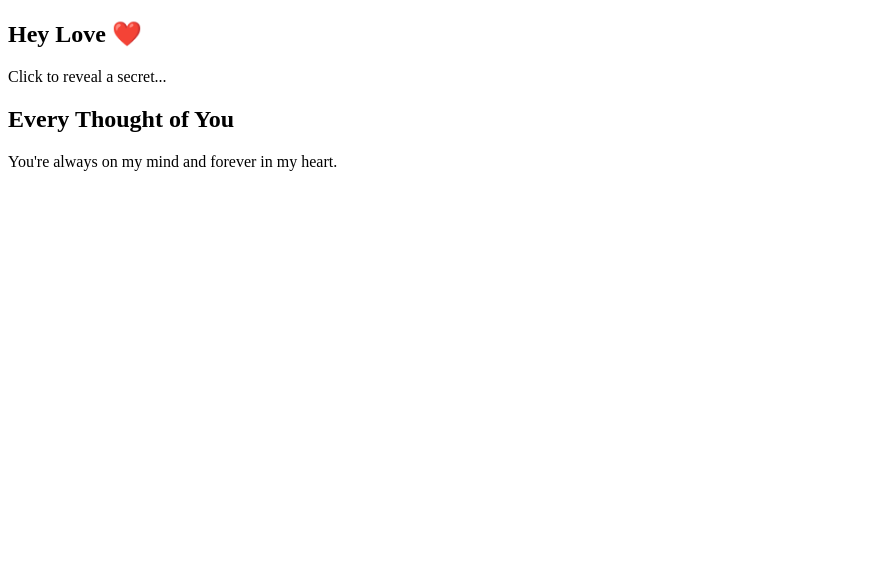
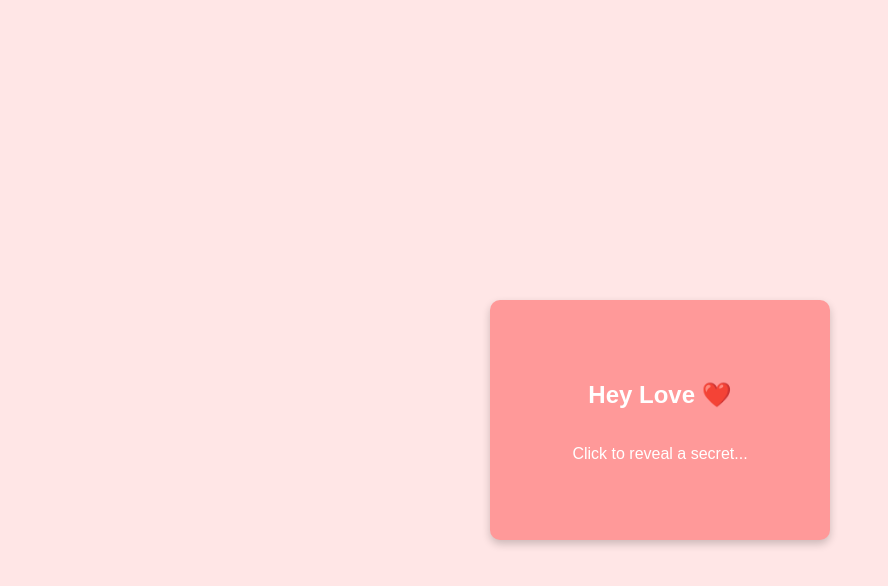
Before and after one commit to mostlyfrenzied/card, a plain HTML site: page index.html in a window 1280 px wide. Shown: the whole page, without its empty margins (0-888 px from the left). Drawn offline with Linux system fonts and the light colour scheme.

Commit message:
Update index.html

```diff
--- a/index.html
+++ b/index.html
@@ -3,7 +3,7 @@
 <head>
   <meta charset="UTF-8">
   <title>Flip Card for My Love</title>
-  <link rel="stylesheet" href="diary.css">
+  <link rel="stylesheet" href="style.css">
 </head>
 <body>
   <div class="flip-card">
```
